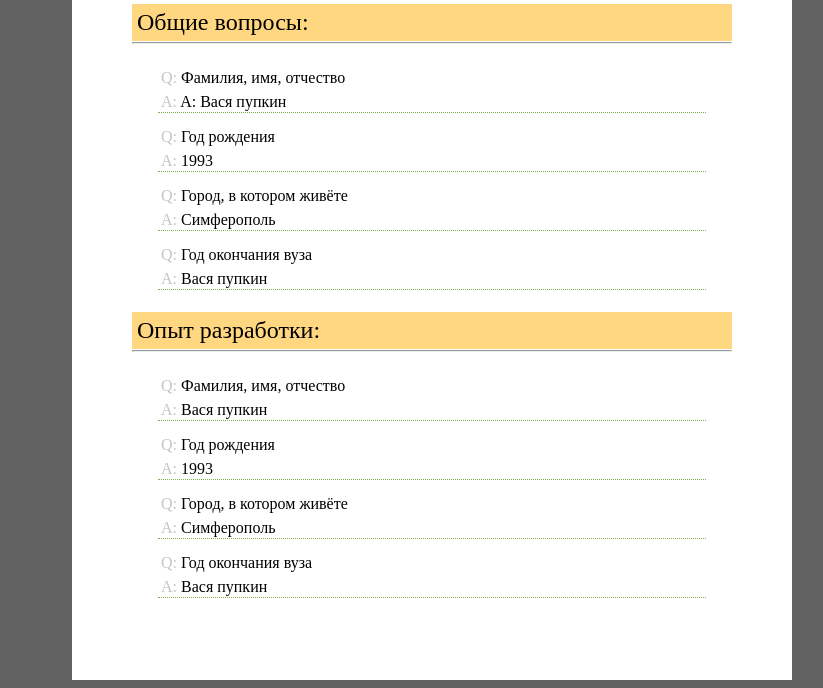
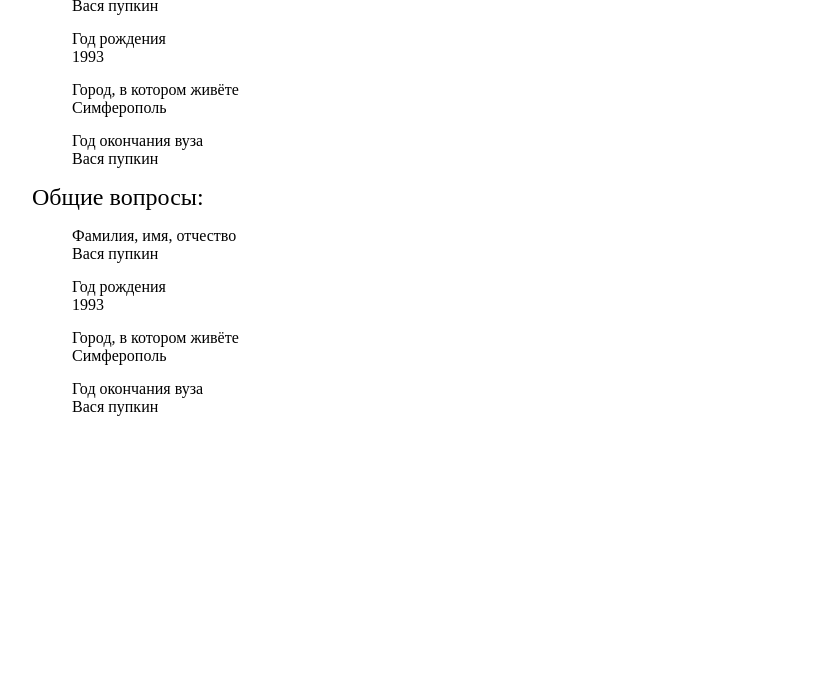
Before and after one commit to ShiraStarshiu/ya, a plain HTML site: page mypage.html in a window 1280 px wide. Shown: the part 144-832 px from the top of the page, without its empty margins (208-1031 px from the left). After the commit the page ends 800 px from the top, so only its background shows below. Drawn offline with nearby package versions, Linux system fonts and the light colour scheme.

Commit message:
Revert "next"
This reverts commit 8813f0ba0af6f70d5f88c08734f548a2da44c16e.

```diff
--- a/mypage.html
+++ b/mypage.html
@@ -12,12 +12,11 @@
     <h1> My first page </h1>
 
     <div class="quest-block">
-        <div class="question">Общие вопросы:</div>
-        <hr class="under-question"/>
+        <span class="question">Общие вопросы:</span>
         <ul class="qa-list__layout">
             <li class="qa-list__layout-unit">
                 <span class="question__item">Фамилия, имя, отчество</span>
-                <span class="answer__item">A: Вася пупкин</span>
+                <span class="answer__item">Вася пупкин</span>
             </li>
             <li class="qa-list__layout-unit">
                 <span class="question__item">Год рождения</span>
@@ -35,8 +34,7 @@
     </div>
 
     <div class="quest-block">
-        <div class="question">Опыт разработки:</div>
-        <hr class="under-question"/>
+        <span class="question">Общие вопросы:</span>
         <ul class="qa-list__layout">
             <li class="qa-list__layout-unit">
                 <span class="question__item">Фамилия, имя, отчество</span>
@@ -58,42 +56,19 @@
     </div>
 </div>
 <script>
-    //аккордеон
     $('.question').click(function(){
         var index = ($('.question').index(this));
         var element_hide = $('.qa-list__layout:eq('+ index +')');
 
         if ( element_hide.is(':visible') ) {
-            element_hide.slideToggle(300);
+            element_hide.hide('fast', function() {
+            });
         }
         else {
-            element_hide.slideToggle(300);
+            element_hide.show('fast', function() {
+            });
         }
     });
-    //аккордеон
-
-    //подсветка answer__item
-    $('.qa-list__layout-unit').hover(function(){
-        var index = ($('.qa-list__layout-unit').index(this));
-        var element_hover = $('.answer__item:eq('+ index +')');
-        element_hover.css("background-color","#FFFACF");
-    }, function(){
-        var element_hover = $('.answer__item');
-        element_hover.css("background-color","white");
-    });
-    //подсветка answer__item
-
-    //дописываем начало вопроса и ответа
-    var q_element= $('.question__item');
-    var a_element= $('.answer__item');
-
-    for (i = 0; i <= q_element.length; i++){
-        var q_val=q_element[i].innerHTML;
-        var a_val=a_element[i].innerHTML;
-        q_element[i].innerHTML = '<span class="q-simvol">Q: </span>' + q_val;
-        a_element[i].innerHTML = '<span class="a-simvol">A: </span>' + a_val;
-    }
-    //дописываем начало вопроса и ответа
 </script>
 </body>
 </html>
--- a/style.css
+++ b/style.css
@@ -1,50 +1,24 @@
 .qa-list__layout {
     list-style: none;
-    margin-left: -20px;
-    margin-right: 20px;
 }
 
 .qa-list__layout-unit {
-    padding: 6px;
+    margin-top: 15px;
 }
 
-.answer__item {
-    padding: 3px 0 1px 3px;
-    border-bottom: 1px #82b253 dotted;
-}
 .question {
     font-size: 24px;
-    cursor:pointer;
-    background-color: #ffd781;
-    padding: 5px;
-}
-.question__item{
-    padding: 3px;
-}
-.under-question {
-    margin-top: 1px;
 }
 
-.under-qa-list {
-    margin-top: 1px;
 
-}
-.q-simvol {
-    color: #c6c5c6;
-}
-.a-simvol {
-    color: #c6c5c6;
-}
 .answer__item, .question__item{
     display: block;
 }
 
 .resume {
     background-color: white;
-    width: 600px;
+    width: 800px;
     margin: auto;
-    padding: 60px;
 }
 body {
-    background-color: #626262;
 }
```
